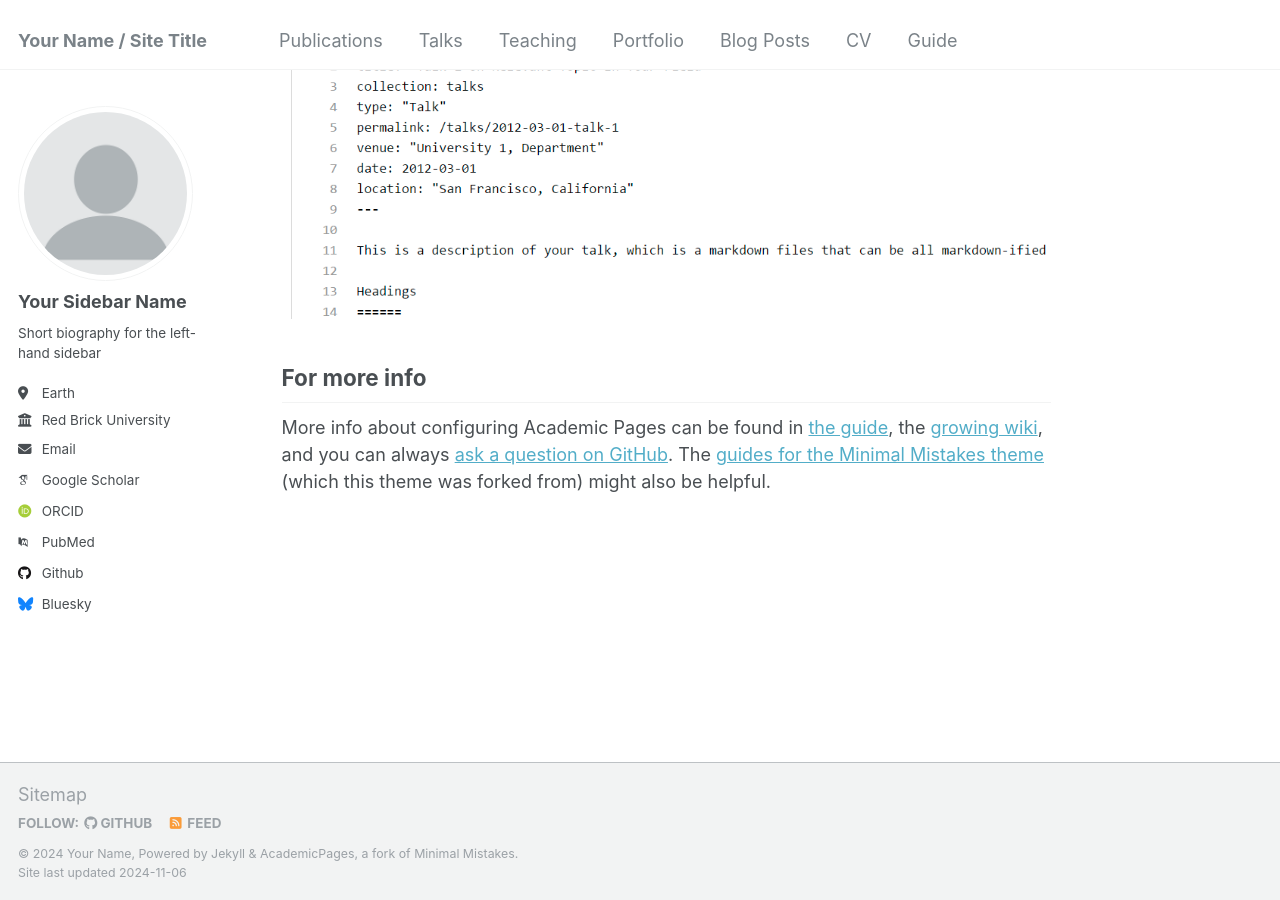
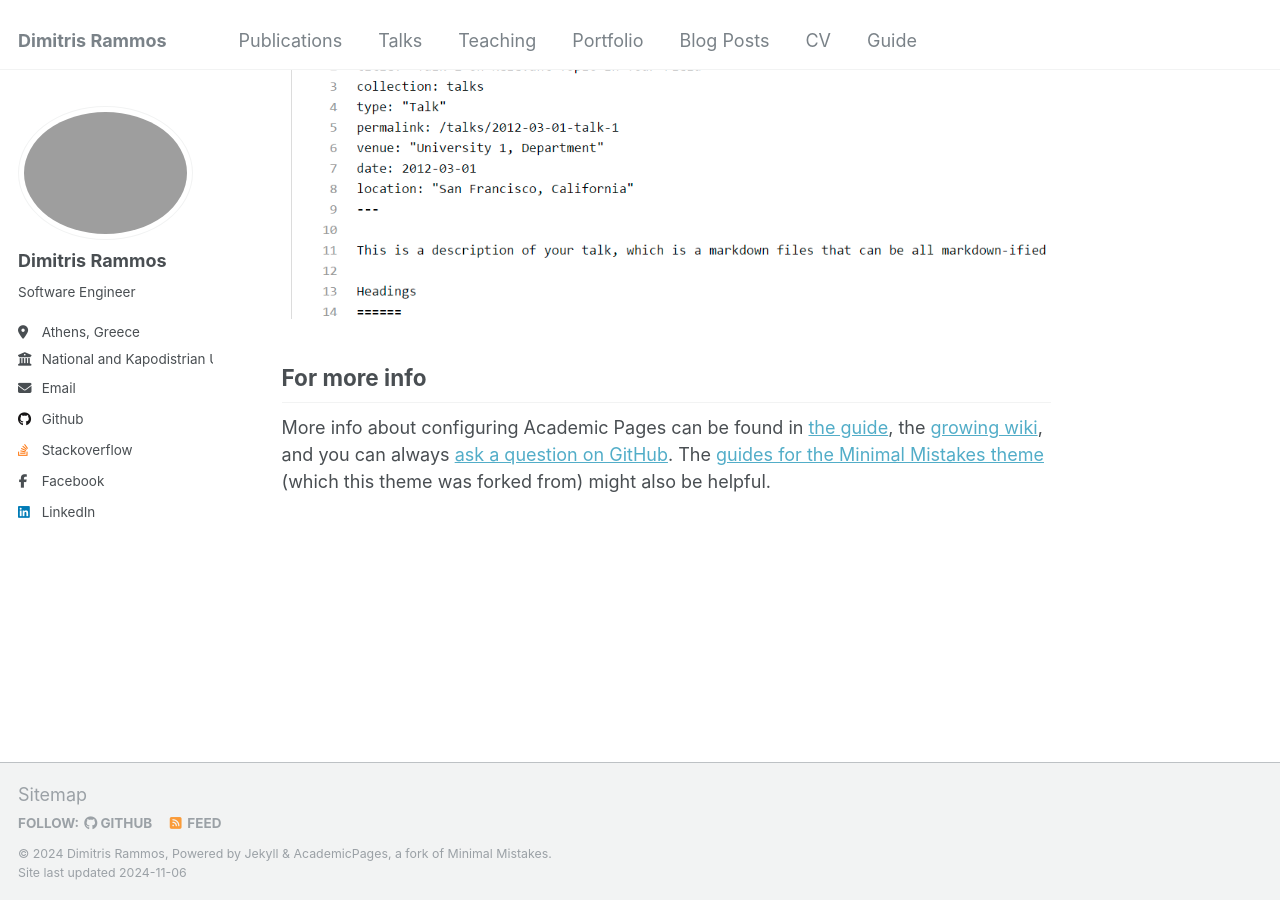
Before and after one commit to drammos/drammos.github.io, a Jekyll site: the page built from _pages/about.md, in a window 1280 px wide and 900 px high, scrolled down 2643 px. Built offline with Jekyll 4.4.1, drawn with Linux system fonts in a browser that asks for light colours; some web fonts are replaced.

Commit message:
Update config with my details

```diff
--- a/_config.yml
+++ b/_config.yml
@@ -8,10 +8,10 @@
 
 # Basic Site Settings
 locale                   : "en-US"
-title                    : "Your Name / Site Title"
+title                    : "Dimitris Rammos"
 title_separator          : "-"
-name                     : &name "Your Name"
-description              : &description "personal description"
+name                     : &name "Dimitris Rammos"
+description              : &description "Software Engineer"
 url                      : https://academicpages.github.io # the base hostname & protocol for your site e.g. "https://mmistakes.github.io"
 baseurl                  : "" # the subpath of your site, e.g. "/blog"
 repository               : "academicpages/academicpages.github.io"
@@ -21,22 +21,22 @@ repository               : "academicpages/academicpages.github.io"
 #               Additional customization can be done by editing /_includes/author-profile.html
 author:
   # Biographic information
-  avatar           : "profile.png"
-  name             : "Your Sidebar Name"
+  avatar           : "drammos.jfif"
+  name             : "Dimitris Rammos"
   pronouns         : # example: "she/her"
-  bio              : "Short biography for the left-hand sidebar"
-  location         : "Earth"
-  employer         : "Red Brick University"
+  bio              : "Software Engineer"
+  location         : "Athens, Greece"
+  employer         : "National and Kapodistrian University of Athens"
   uri              : # URL
-  email            : "none@example.org"
+  email            : "jrammos@outlook.com.gr"
 
   # Academic websites
   arxiv            : # URL - Update with the correct link to your profile
-  googlescholar    : "https://scholar.google.com/citations?user=PS_CX0AAAAAJ"
+  googlescholar    : # "https://scholar.google.com/citations?user=PS_CX0AAAAAJ"
   impactstory      : # URL
-  orcid            : "http://orcid.org/yourorcidurl"
+  orcid            : # "http://orcid.org/yourorcidurl"
   semantic         : # URL
-  pubmed           : "https://www.ncbi.nlm.nih.gov/pubmed/?term=john+snow"
+  pubmed           : # "https://www.ncbi.nlm.nih.gov/pubmed/?term=john+snow"
   researchgate     : # URL
   scopus           : # URL
 
@@ -44,13 +44,13 @@ author:
   bitbucket        : # Username - Update with your username on the site
   codepen          : # Username
   dribbble         : # Username
-  github           : "academicpages"
+  github           : "drammos"
   kaggle           : # Username
-  stackoverflow    : # User number or user number and name (i.e., use "1" or "1/jeff-atwood")
+  stackoverflow    : "19515064/dimitrisrammos"
 
   # Social media
-  bluesky          : "bsky.app" # Replace this with you Bluesky username
-  facebook         : # Username
+  bluesky          : # Replace this with you Bluesky username
+  facebook         : "100008209203329&locale=el_GR"
   flickr           : # Username
   foursquare       : # Username
   goodreads        : # Username
@@ -58,7 +58,7 @@ author:
   keybase          : # Username
   instagram        : # Username
   lastfm           : # Username
-  linkedin         : # Username
+  linkedin         : "dimitrisrammos"
   mastodon         : # URL
   medium           : # URL
   pinterest        : # Username
```
